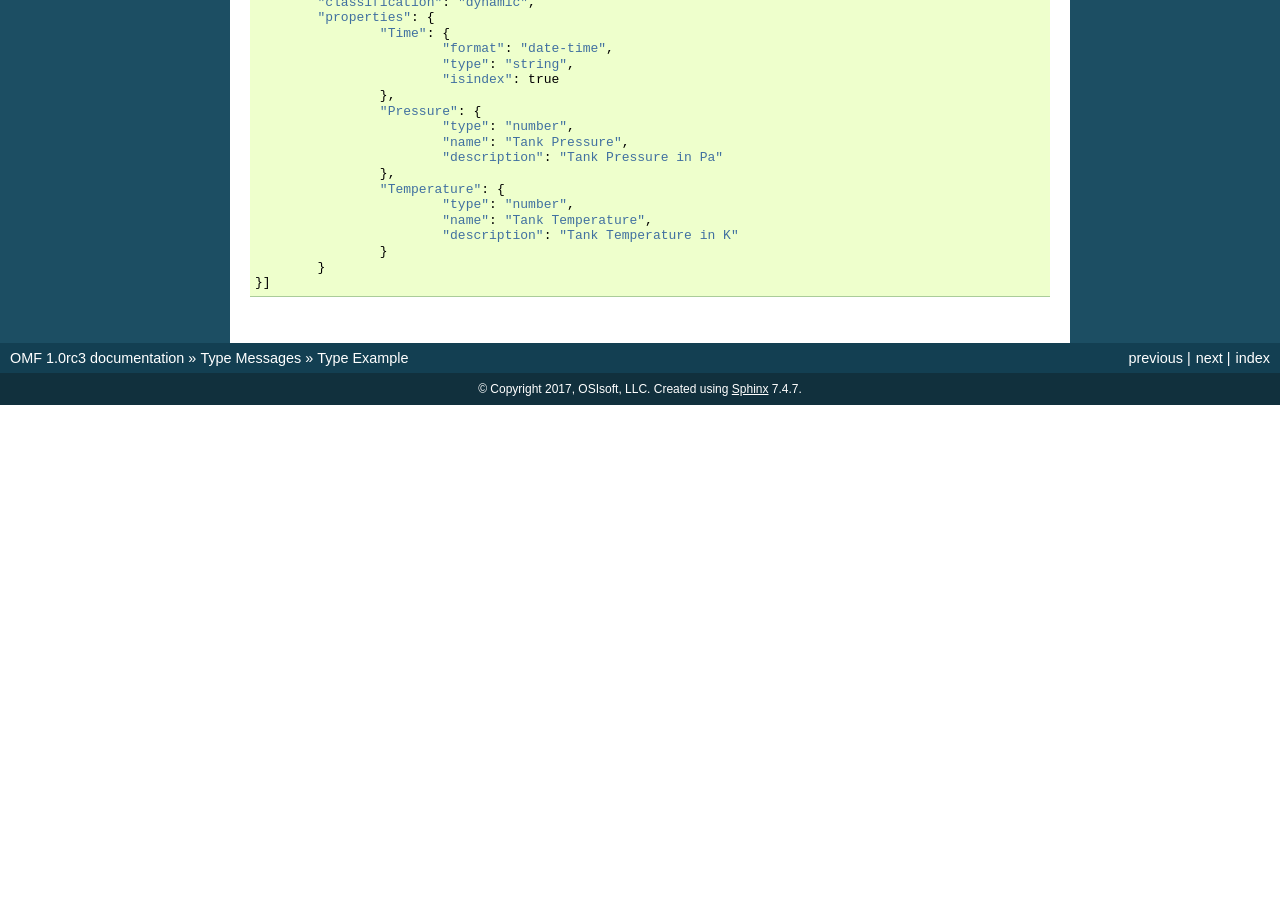
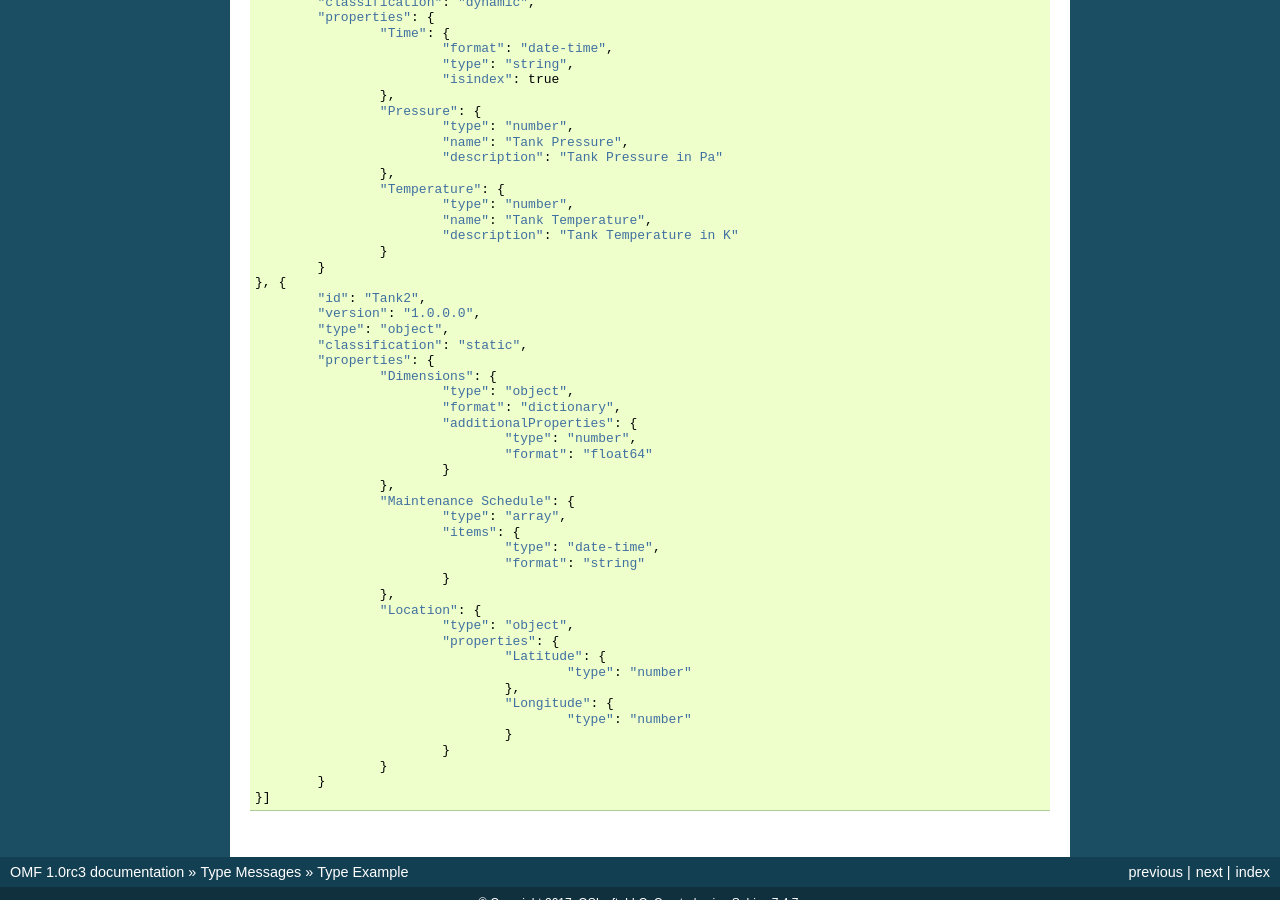
Before and after one commit to AVEVA/OMF-Docs, a Sphinx documentation site: the page built from docs/Type_Msg_Sample.rst, in a window 1280 px wide and 900 px high, scrolled down 938 px. Built offline with Sphinx 7.4.7, drawn with Linux system fonts in a browser that asks for light colours; before the commit the page ends 1343 px from its top, so only the background shows below that.

Commit message:
Update type example

```diff
--- a/docs/Type_Msg_Sample.rst
+++ b/docs/Type_Msg_Sample.rst
@@ -75,4 +75,37 @@
 				"description": "Tank Temperature in K"
 			}
 		}
+	}, {
+		"id": "Tank2",
+		"version": "1.0.0.0",
+		"type": "object",
+		"classification": "static",
+		"properties": {
+			"Dimensions": {
+				"type": "object",
+				"format": "dictionary",
+				"additionalProperties": {
+					"type": "number",
+					"format": "float64"
+				}
+			},
+			"Maintenance Schedule": {
+				"type": "array",
+				"items": {
+					"type": "date-time",
+					"format": "string"
+				}
+			},
+			"Location": {
+				"type": "object",
+				"properties": {
+					"Latitude": {
+						"type": "number"
+					},
+					"Longitude": {
+						"type": "number"
+					}
+				}
+			}
+		}
 	}]
```
